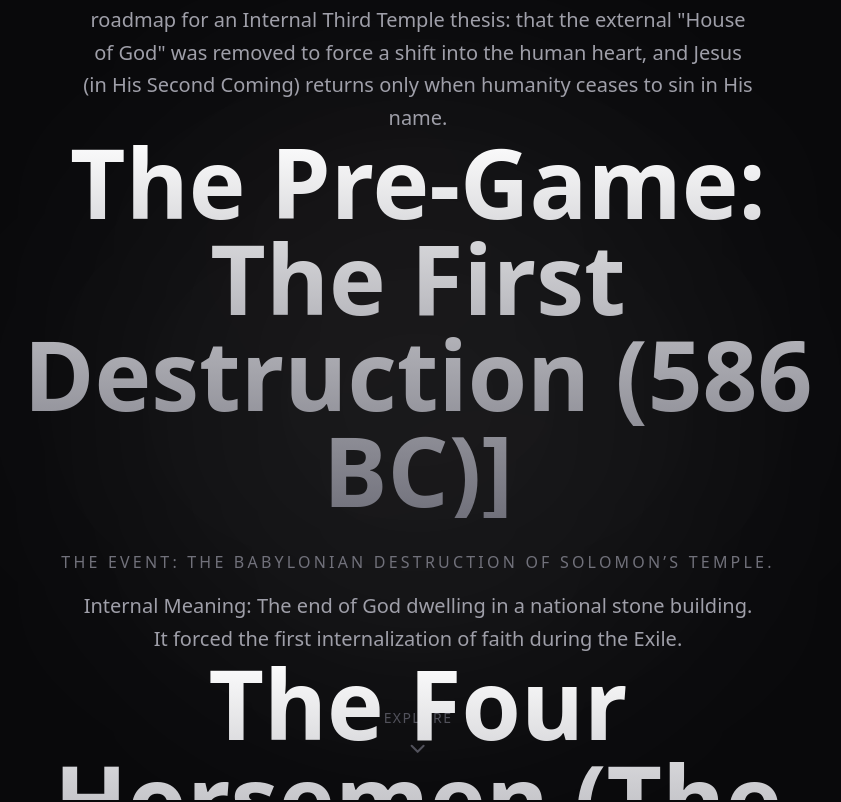
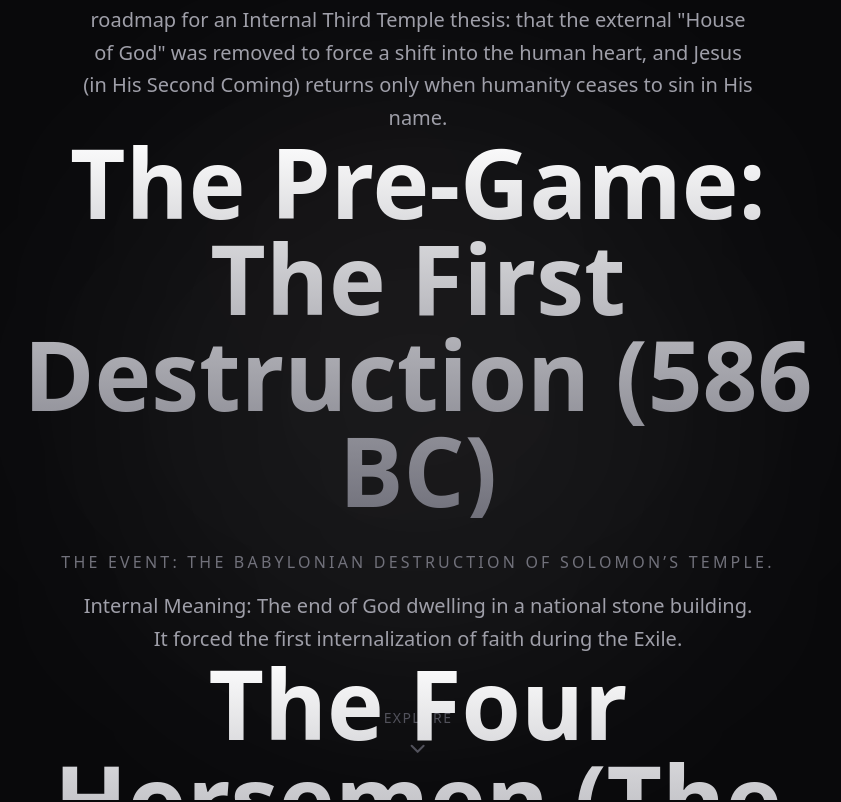
Before and after one commit to galen108/The-Human-Way, a Next.js app: page / in a window 1280 px wide. Shown: the top 802 px of the page, without its empty margins (222-1063 px from the left). Built offline with nearby package versions, Linux system fonts and the light colour scheme.

Commit message:
The-Human-Way, 3/17/2026 — Further Updates to content.ts and Hero.tsx

```diff
--- a/components/Hero.tsx
+++ b/components/Hero.tsx
@@ -49,16 +49,13 @@ export function Hero() {
           >
               {CONTENT.hero.thesis}
           </motion.h2>
-      </motion.div>
-
-        <motion.div style={{ y: y1, opacity }} className="z-10 max-w-4xl">
           <motion.p
               initial={{ opacity: 0, y: 20 }}
               animate={{ opacity: 1, y: 0 }}
               transition={{ duration: 0.8, delay: 0.2 }}
               className="text-6xl md:text-8xl font-bold mb-8 gradient-text"
           >
-                {CONTENT.pregame.title}
+              {CONTENT.hero.pregame}
           </motion.p>
           <motion.h2
               initial={{ opacity: 0, y: 20 }}
@@ -66,7 +63,7 @@ export function Hero() {
               transition={{ duration: 0.8 }}
               className="text-zinc-500 font-medium tracking-[0.2em] uppercase mb-4"
           >
-                {CONTENT.pregame.subtitle}
+              {CONTENT.hero.event}
           </motion.h2>
           <motion.p
               initial={{ opacity: 0 }}
@@ -74,18 +71,15 @@ export function Hero() {
               transition={{ duration: 1, delay: 0.5 }}
               className="text-lg md:text-xl text-zinc-400 max-w-2xl mx-auto leading-relaxed"
           >
-                {CONTENT.pregame.meaning}
+              {CONTENT.hero.meaning}
           </motion.p>
-        </motion.div>
-
-        <motion.div style={{ y: y1, opacity }} className="z-10 max-w-4xl">
           <motion.h2
               initial={{ opacity: 0, y: 20 }}
               animate={{ opacity: 1, y: 0 }}
               transition={{ duration: 0.8, delay: 0.2 }}
               className="text-6xl md:text-8xl font-bold mb-8 gradient-text"
           >
-                {CONTENT.phaseOne.title}
+              {CONTENT.hero.phaseOne}
           </motion.h2>
           <motion.p
               initial={{ opacity: 0, y: 20 }}
@@ -93,7 +87,7 @@ export function Hero() {
               transition={{ duration: 0.8 }}
               className="text-zinc-500 font-medium tracking-[0.2em] uppercase mb-4"
           >
-                {CONTENT.phaseOne.subtitle}
+              {CONTENT.hero.forces}
           </motion.p>
       </motion.div>
 
--- a/data/content.ts
+++ b/data/content.ts
@@ -3,16 +3,12 @@ export const CONTENT = {
         title: "The Third Temple",
         subtitle: "and the Human Way",
         description: "In a world marked by endless conflict, political division, and social injustice, the question of the Temple in Jerusalem may seem purely historical or symbolic. Yet the turmoil surrounding human society can be read as a modern echo of the ancient prophetic warnings.",
-        thesis: "This unified timeline maps the Historicist interpretation of the Four Horsemen onto the two physical Temple destructions. It functions as a roadmap for an Internal Third Temple thesis: that the external \"House of God\" was removed to force a shift into the human heart, and Jesus (in His Second Coming) returns only when humanity ceases to sin in His name."
-    },
-    pregame: {
-        title: "The Pre-Game: The First Destruction (586 BC)]",
-        subtitle: "The Event: The Babylonian destruction of Solomon’s Temple.",
-        meaning: "Internal Meaning: The end of God dwelling in a national stone building. It forced the first internalization of faith during the Exile."
-    },
-    phaseOne: {
-        title: "The Four Horsemen (The \"Clearing\" of the Second Temple)",
-        subtitle: "In this phase, the horsemen represent the historical forces that dismantled the Second Temple (70 AD) and the subsequent \"Sins of Empire\" that prevent the Third Temple from being built today."
+        thesis: "This unified timeline maps the Historicist interpretation of the Four Horsemen onto the two physical Temple destructions. It functions as a roadmap for an Internal Third Temple thesis: that the external \"House of God\" was removed to force a shift into the human heart, and Jesus (in His Second Coming) returns only when humanity ceases to sin in His name.",
+        pregame: "The Pre-Game: The First Destruction (586 BC)",
+        event: "The Event: The Babylonian destruction of Solomon’s Temple.",
+        meaning: "Internal Meaning: The end of God dwelling in a national stone building. It forced the first internalization of faith during the Exile.",
+        phaseOne: "The Four Horsemen (The \"Clearing\" of the Second Temple)",
+        forces: "In this phase, the horsemen represent the historical forces that dismantled the Second Temple (70 AD) and the subsequent \"Sins of Empire\" that prevent the Third Temple from being built today."
     },
     horsemen: [
     {
```
Lines whose indentation alone changed are shown as unchanged.
